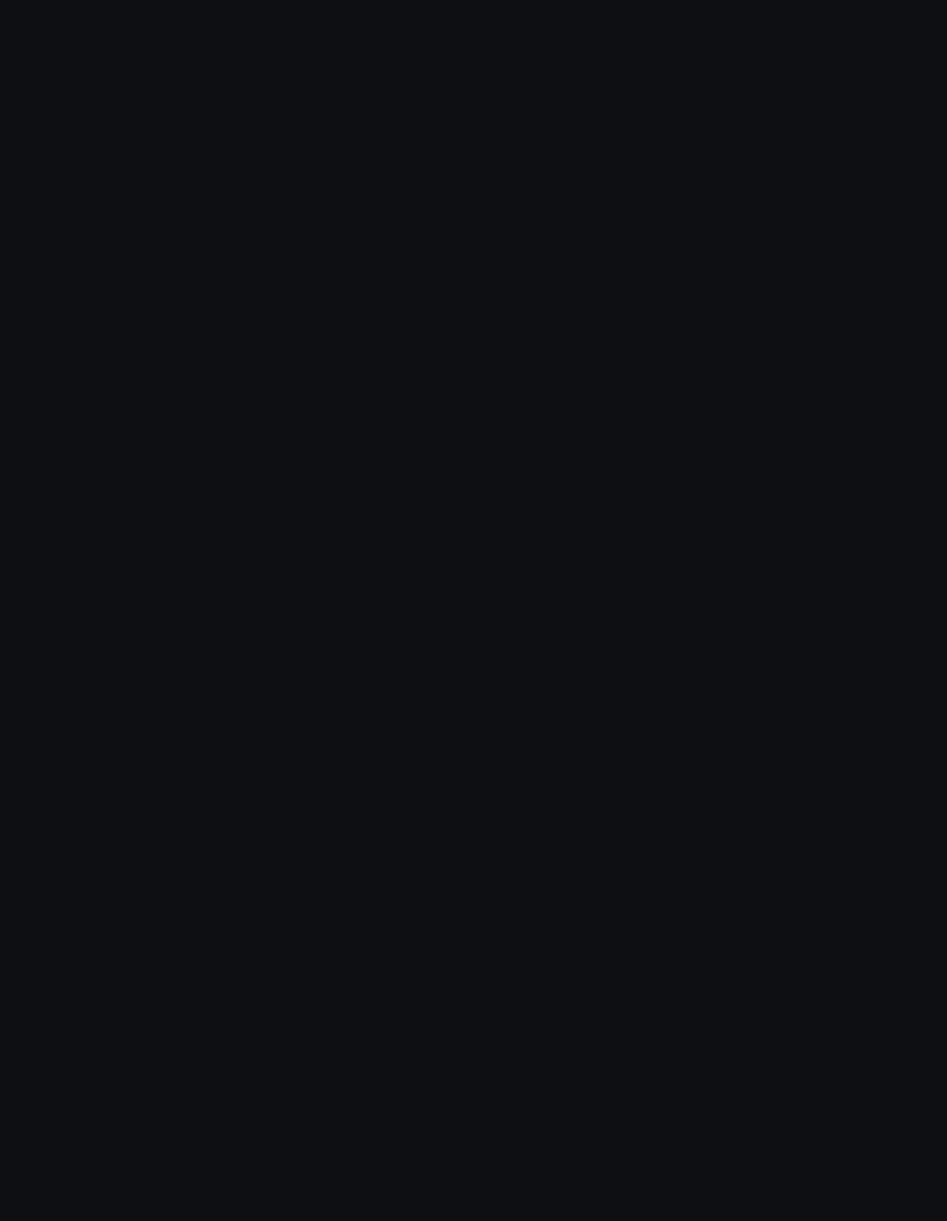
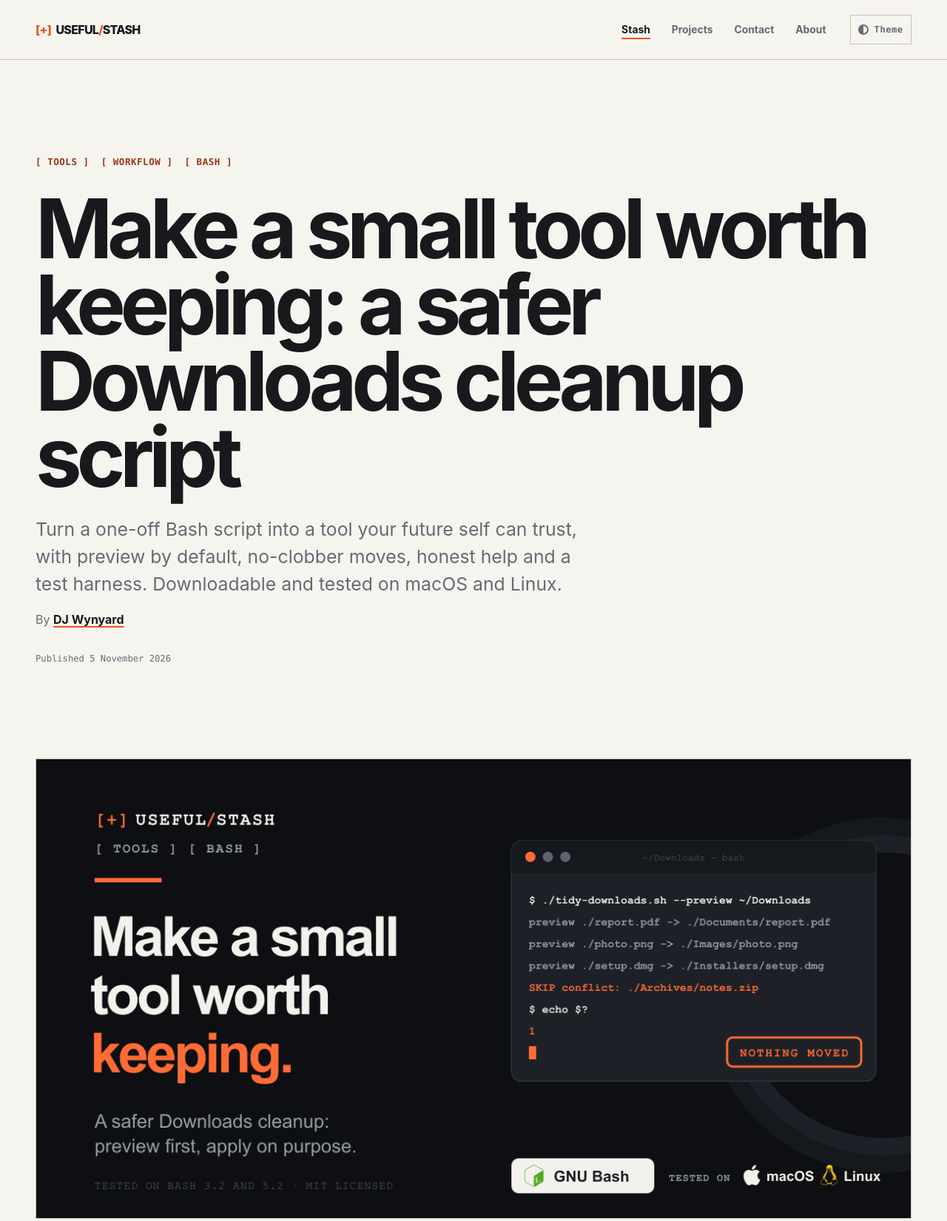
Before and after one commit to danijeljw-RPC/useful-stash, an Astro site: page /stash/a-safer-downloads-cleanup-script/ in a window 1280 px wide. Before the commit this address had no page. Shown: the top 1650 px of the page at 74% size. Before the commit the page ends 800 px from the top, so only its background shows below. Built offline with nearby package versions, Linux system fonts and the light colour scheme; Astro itself is replaced by a stand-in of ours.

Commit message:
Publish the three article rewrites with historical dates and share cards
- smaller-dotnet-docker-images-with-multi-stage-builds -> 2026-10-08
- better-ai-decisions-not-better-performances -> 2026-10-22
- a-safer-downloads-cleanup-script -> 2026-11-05

Each gets a 1200x630 card (SVG source + PNG). Adds an optional
socialImage frontmatter field so the AI article can share its card
while keeping the book chart as its hero.

Co-Authored-By: Claude Opus 5.5 <noreply@anthropic.com>

```diff
--- a/src/content/articles/2026-11-27-smaller-dotnet-docker-images-with-multi-stage-builds.md
+++ b/src/content/articles/2026-10-08-smaller-dotnet-docker-images-with-multi-stage-builds.md
@@ -2,16 +2,16 @@
 title: "A container cleanup you can explain: smaller .NET Docker images"
 slug: smaller-dotnet-docker-images-with-multi-stage-builds
 description: Cut a .NET 10 Docker image from 1.35 GB to 370 MB with one build stage and one explicit copy, measured, smoke-tested and readable in review.
-publishedAt: 2026-11-27
-draft: true
+publishedAt: 2026-10-08
+draft: false
 authors:
   - dj
 tags:
   - Docker
   - .NET
 takeaway: Copy what the application needs to run, not what it needed to build.
-heroImage: /social-card.png
-heroImageAlt: Useful Stash title card
+heroImage: /images/articles/smaller-dotnet-docker-images-with-multi-stage-builds.png
+heroImageAlt: Useful Stash card reading "A container cleanup you can explain", with a bar chart showing a .NET Docker image shrinking from 1.35 GB to 370 MB, and the Docker and .NET logos.
 seo:
   canonical: null
   noindex: false
--- a/src/content/articles/2026-11-27-better-ai-decisions-not-better-performances.md
+++ b/src/content/articles/2026-10-22-better-ai-decisions-not-better-performances.md
@@ -2,8 +2,8 @@
 title: Ask AI for a decision, not a performance
 slug: better-ai-decisions-not-better-performances
 description: Getting useful answers from AI isn't about elaborate prompts or fictional expertise. It's about defining the decision, providing relevant evidence and understanding the limitations of the answer.
-publishedAt: 2026-11-27
-draft: true
+publishedAt: 2026-10-22
+draft: false
 authors:
   - dj
 tags:
@@ -14,6 +14,7 @@ tags:
 takeaway: Give AI a decision to help you make, not an opportunity to impress you.
 heroImage: /images/articles/confidence-versus-correctness.png
 heroImageAlt: A four-quadrant chart from AI for Normal People titled "Apparent Confidence Is Not Correctness", with correct-to-incorrect on one axis and uncertain-sounding to confident-sounding on the other. An answer can sound confident and still be wrong.
+socialImage: /images/articles/better-ai-decisions-not-better-performances.png
 seo:
   canonical: null
   noindex: false
--- a/src/content/articles/2026-11-27-a-safer-downloads-cleanup-script.md
+++ b/src/content/articles/2026-11-05-a-safer-downloads-cleanup-script.md
@@ -2,8 +2,8 @@
 title: "Make a small tool worth keeping: a safer Downloads cleanup script"
 slug: a-safer-downloads-cleanup-script
 description: Turn a one-off Bash script into a tool your future self can trust, with preview by default, no-clobber moves, honest help and a test harness. Downloadable and tested on macOS and Linux.
-publishedAt: 2026-11-27
-draft: true
+publishedAt: 2026-11-05
+draft: false
 authors:
   - dj
 tags:
@@ -11,8 +11,8 @@ tags:
   - Workflow
   - Bash
 takeaway: A useful tool isn't finished when it runs once; it's finished when the next person can run it safely.
-heroImage: /social-card.png
-heroImageAlt: Useful Stash title card
+heroImage: /images/articles/a-safer-downloads-cleanup-script.png
+heroImageAlt: Useful Stash card reading "Make a small tool worth keeping", with a terminal previewing a Downloads cleanup that skips a conflict and moves nothing, and the GNU Bash, macOS and Linux logos.
 seo:
   canonical: null
   noindex: false
--- a/src/layouts/ArticleLayout.astro
+++ b/src/layouts/ArticleLayout.astro
@@ -9,16 +9,17 @@ import BaseLayout from './BaseLayout.astro';
 
 interface Props { article: CollectionEntry<'articles'>; authors: CollectionEntry<'authors'>[] }
 const { article, authors } = Astro.props;
-const { title, description, slug, publishedAt, updatedAt, tags, takeaway, fixture, heroImage, heroImageAlt, seo, episode, podcast } = article.data;
+const { title, description, slug, publishedAt, updatedAt, tags, takeaway, fixture, heroImage, heroImageAlt, socialImage, seo, episode, podcast } = article.data;
+const shareImage = socialImage ?? heroImage;
 const canonical = seo.canonical ?? new URL(`/stash/${slug}/`, Astro.site).href;
 const dateFormat = new Intl.DateTimeFormat('en-AU', { day: 'numeric', month: 'long', year: 'numeric', timeZone: 'UTC' });
 const jsonLd = [
-  buildBlogPosting({ title, description, slug, publishedAt, updatedAt, heroImage, authors: authors.map(({ data }) => data), canonical }),
+  buildBlogPosting({ title, description, slug, publishedAt, updatedAt, heroImage: shareImage, authors: authors.map(({ data }) => data), canonical }),
   buildBreadcrumbs([{ name: 'Home', path: '/' }, { name: 'Stash', path: '/stash/' }, { name: title, path: `/stash/${slug}/` }]),
 ];
 ---
 
-<BaseLayout title={title} description={description} image={heroImage} type="article" noindex={fixture || seo.noindex} canonical={canonical} publishedAt={publishedAt} updatedAt={updatedAt} jsonLd={jsonLd}>
+<BaseLayout title={title} description={description} image={shareImage} type="article" noindex={fixture || seo.noindex} canonical={canonical} publishedAt={publishedAt} updatedAt={updatedAt} jsonLd={jsonLd}>
   <article>
     <header class="article-header container">
       <div class="article-header__tags">{tags.map((tag) => <ContentTag value={tag} />)}</div>
--- a/src/schemas/content.ts
+++ b/src/schemas/content.ts
@@ -64,6 +64,7 @@ export const articleSchema = z.object({
   takeaway: z.string().trim().min(1).optional(),
   heroImage: z.string().startsWith('/').optional(),
   heroImageAlt: z.string().optional(),
+  socialImage: z.string().startsWith('/').optional(),
   seo: seoSchema,
   articleAudio: enclosureSchema.optional(),
   audio: enclosureSchema.optional(),
```
Also changed, not shown: tests/content-contracts.test.mjs (+2 -0 lines), README.md, public/images/articles/a-safer-downloads-cleanup-script.png (added), public/images/articles/a-safer-downloads-cleanup-script.svg (added), public/images/articles/better-ai-decisions-not-better-performances.png (added), public/images/articles/better-ai-decisions-not-better-performances.svg (added), public/images/articles/smaller-dotnet-docker-images-with-multi-stage-builds.png (added), public/images/articles/smaller-dotnet-docker-images-with-multi-stage-builds.svg (added).
